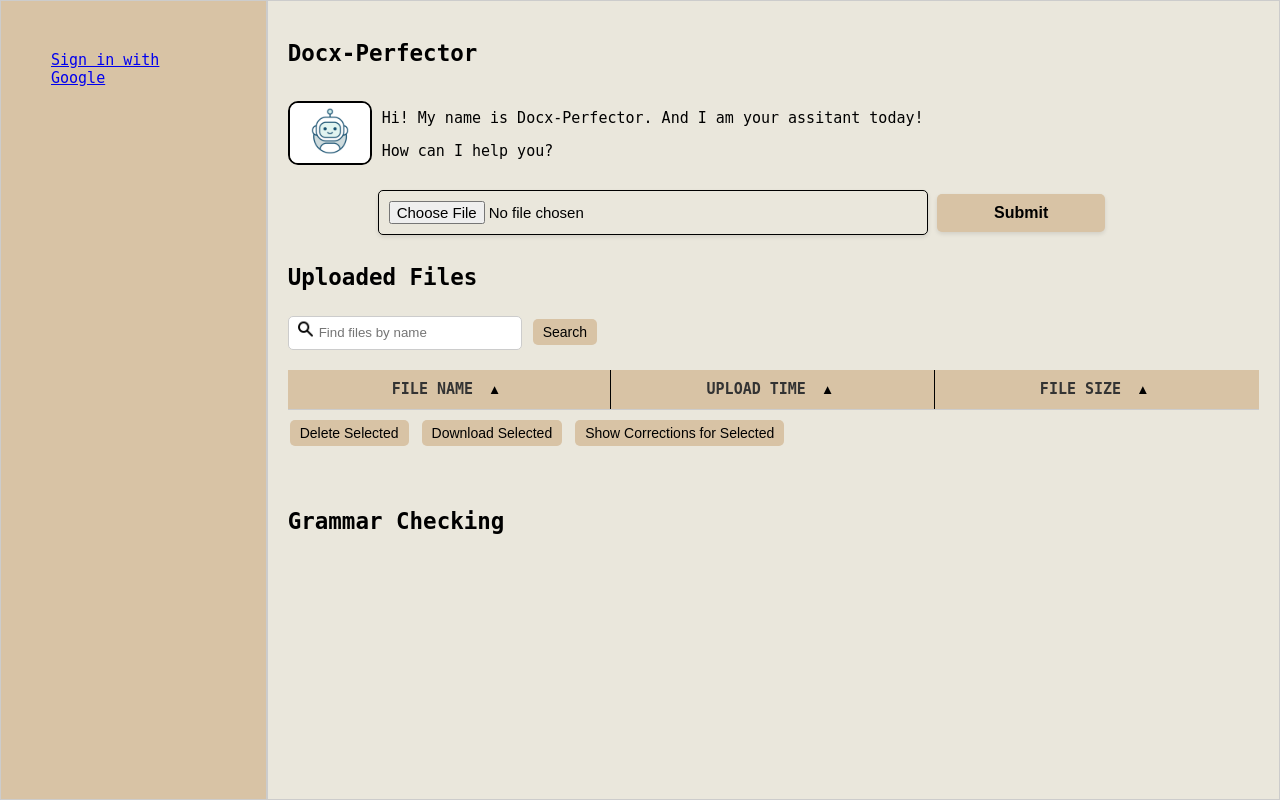
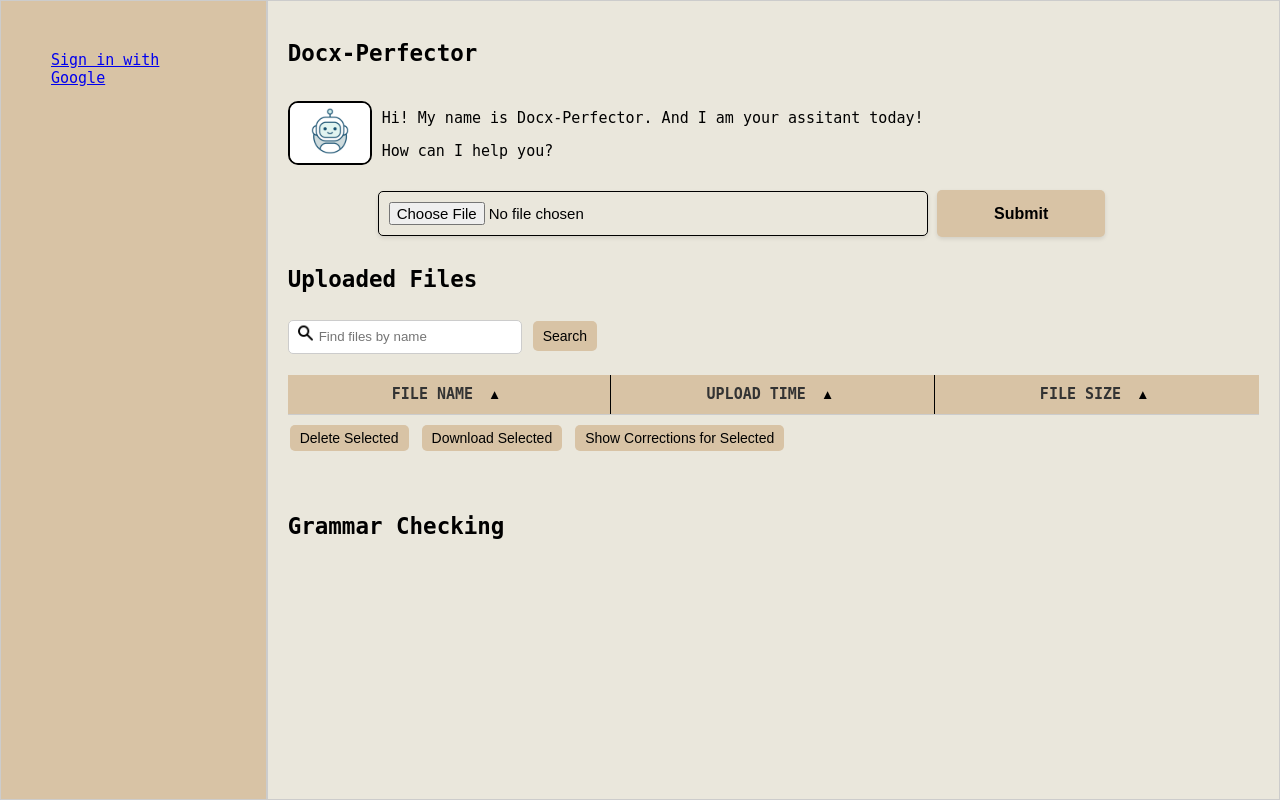
Before and after one commit to ThaiLe1220/doc_grammar, a Flask app: template my_flask_app/templates/index.html in a window 1280 px wide. Run offline with Flask 3, Linux system fonts and the light colour scheme; the template is opened without the code that fills it, so the values that code supplies are empty; some libraries are stand-ins or nearby versions.

Commit message:
fix the design
edit button size and make the column2 scrollable

```diff
--- a/my_flask_app/static/css/style.css
+++ b/my_flask_app/static/css/style.css
@@ -34,6 +34,8 @@ html {
   box-sizing: border-box;
   border: 1px solid #ccc;
   background-color: #eae7dc;
+  overflow-y: auto; /* Add this line */
+  max-height: 100vh; /* Add this line */
 }
 
 /* .container {
@@ -442,14 +444,13 @@ ul li a {
   /* Other styling remains unchanged */
 }
 
-.file-entry {
+/* .file-entry {
   background-color: #ffffff;
-  /* White background for odd rows */
   display: grid;
   grid-template-columns: repeat(3, 1fr);
   padding: 0px;
   border-bottom: 1px solid #eee;
-}
+} */
 
 .file-entry:nth-child(even) {
   background-color: #f2f2f2;
@@ -516,6 +517,7 @@ ul li a {
 
 
 #submitButton {
+  height: 47px;
   padding: 10px 20px;
   background-color: #d8c3a5;
   color: black;
@@ -587,6 +589,7 @@ ul li a {
 }
 
 .search-box button{
+  height: 30px;
   background-color: #d8c3a5;
   /* Green background */
   border: none;
```
